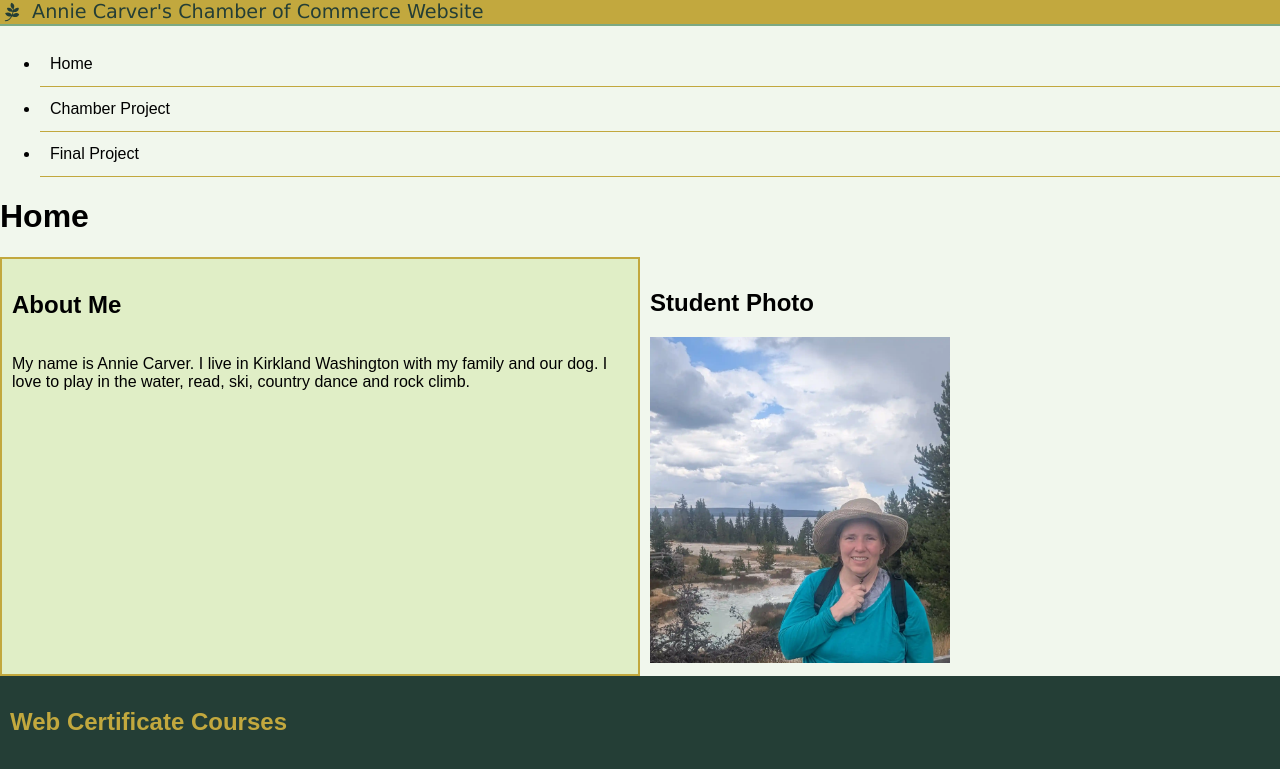
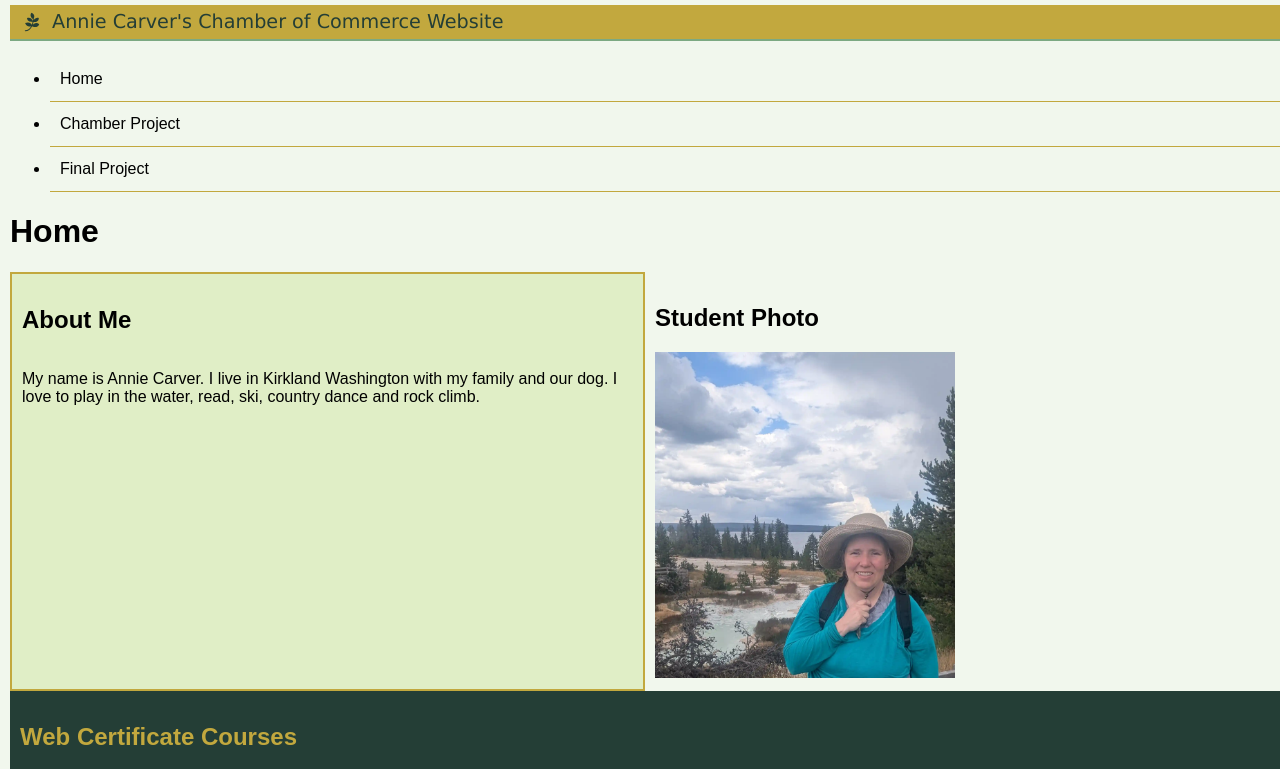
Before and after one commit to arcarver/wdd231, a plain HTML site: page index.html in a window 1280 px wide. Shown: the top 769 px of the page. Drawn offline with Linux system fonts and the light colour scheme; a web font is replaced by a local one.

Commit message:
padding px

```diff
--- a/styles/base.css
+++ b/styles/base.css
@@ -12,13 +12,13 @@
 
     background-color: var(--background-color);
     font-family: var(--primary-font);
-    padding: px 0 5px 10px;
+    padding: 5px 0 5px 10px;
 
 }
 header {
     display: grid;
     grid-template-columns: 24px auto 44px;
-    padding: px 0 5px 10px;
+    padding: 5px 0 5px 10px;
     align-items: center;
     border-bottom: solid 2px var(--primary-color);
     column-gap: 8px;
```
